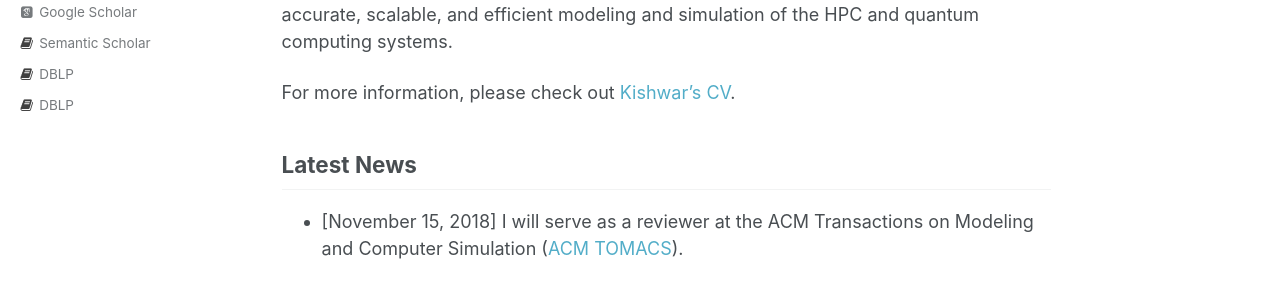
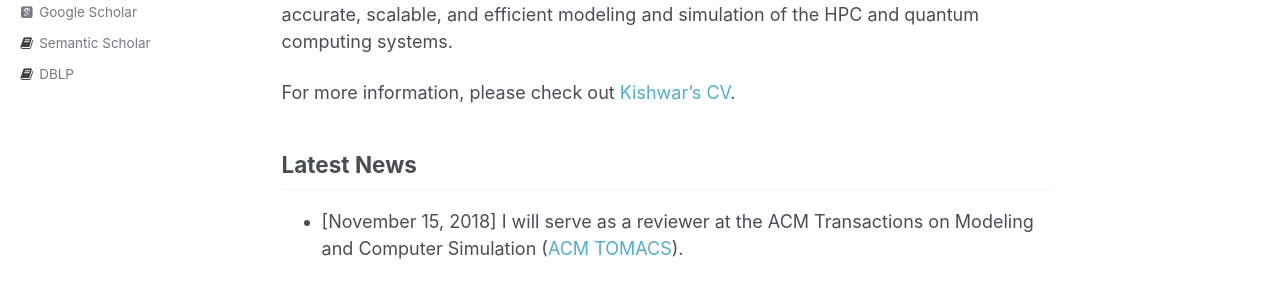
Before and after one commit to kishwarbd/kishwarbd.github.io, a Jekyll site: the page built from _pages/about.md, in a window 1280 px wide. Shown: the part 437-725 px from the top of the page. Built offline with Jekyll 4.4.1, drawn with Linux system fonts in a browser that asks for light colours; some web fonts are replaced.

Commit message:
updates.

```diff
--- a/_includes/author-profile.html
+++ b/_includes/author-profile.html
@@ -115,9 +115,6 @@
       {% if author.dblp %}
         <li><a href="{{ author.dblp }}"><i class="fa fa-fw fa-book" aria-hidden="true"></i> DBLP</a></li>
       {% endif %}
-      {% if author.dblp %}
-        <li><a href="{{ author.dblp }}"><i class="fa fa-fw fa-book" aria-hidden="true"></i> DBLP</a></li>
-      {% endif %}
     </ul>
   </div>
 </div>
```
